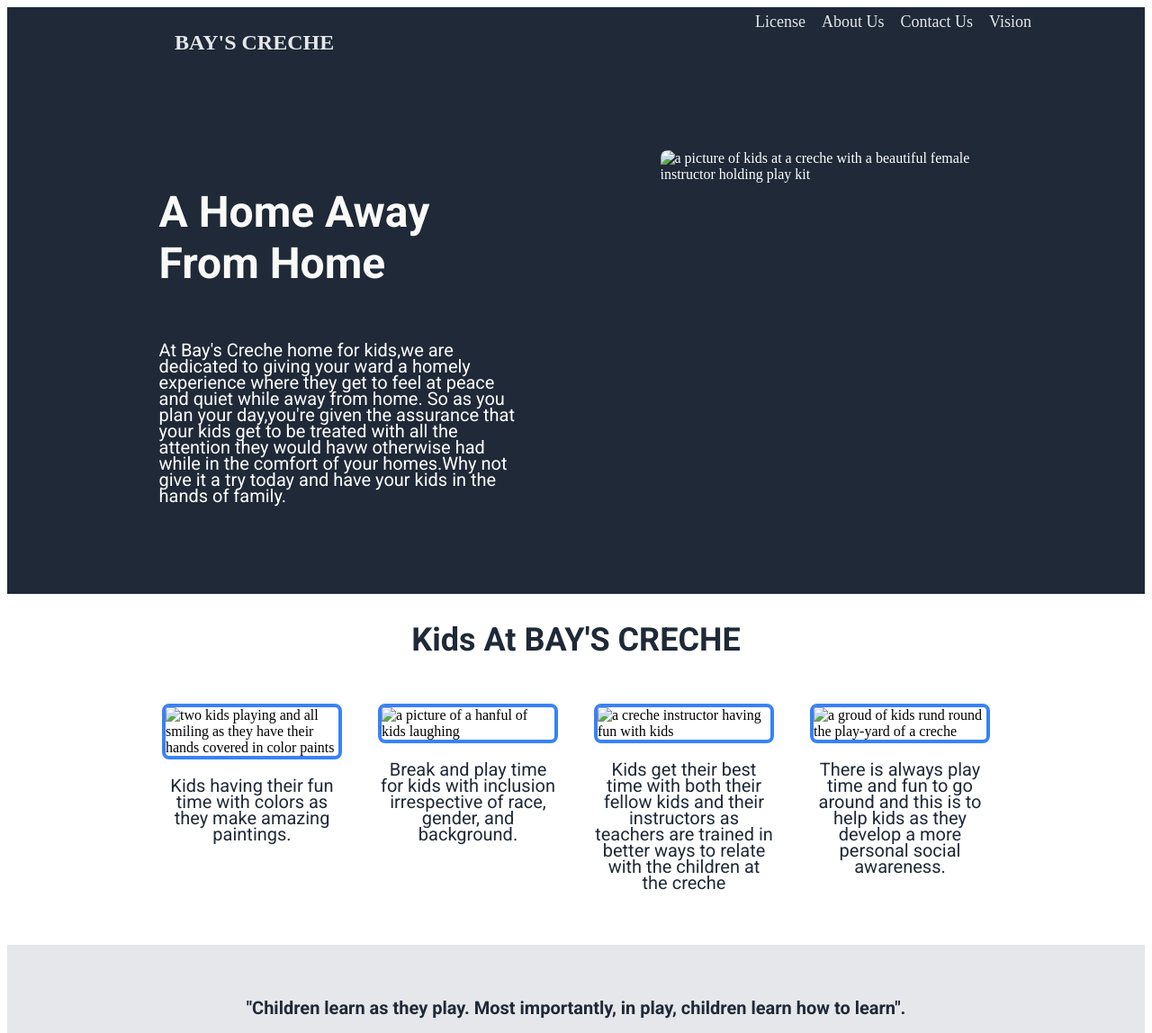
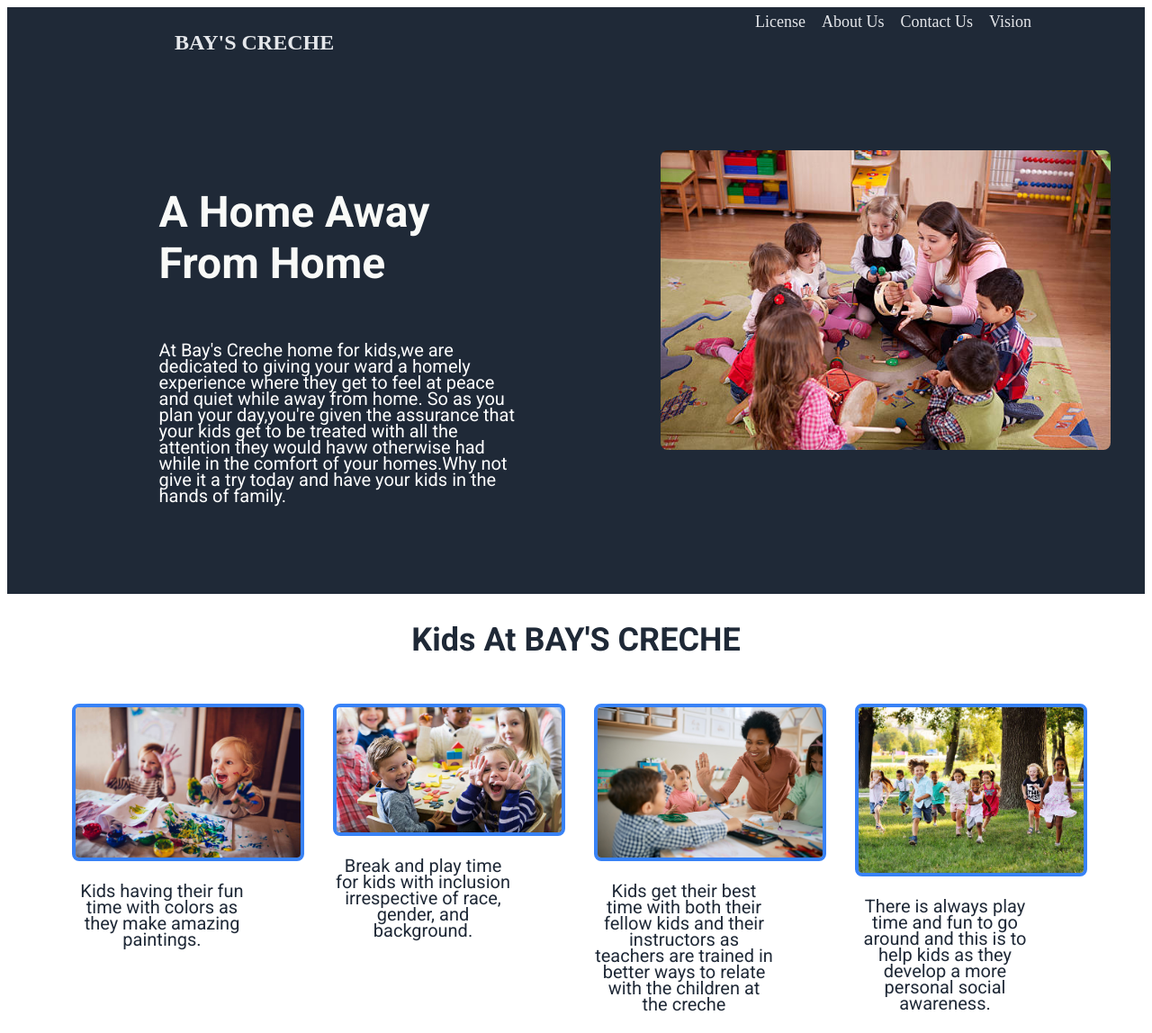
Before and after one commit to IvelDabs/landing_page, a plain HTML site: page index.html in a window 1280 px wide. Shown: the top 1148 px of the page at 90% size. Drawn offline with Linux system fonts and the light colour scheme; the site is published under a folder, as on GitHub Pages, so addresses that start at the root find nothing.

Commit message:
index.html

```diff
--- a/index.html
+++ b/index.html
@@ -35,7 +35,7 @@
       </div>
 
       <div class="images">
-        <img class="child" src="/images/child .jpg" alt="a picture of kids at a creche with a beautiful female instructor holding play kit">
+        <img class="child" src="images/child .jpg" alt="a picture of kids at a creche with a beautiful female instructor holding play kit">
       </div>
 
     </div>
@@ -48,22 +48,22 @@
   <div class="kids">
 
     <div class="boxes">
-      <img src="/images/child 5.jpg" alt=" two kids playing and all smiling as they have their hands covered in color paints">
+      <img src="images/child 5.jpg" alt=" two kids playing and all smiling as they have their hands covered in color paints">
       <p class="text">Kids having their fun time with colors as they make amazing paintings.</p>
     </div>
 
     <div class="boxes">
-      <img src="/images/child 6.jpg" alt="a picture of a hanful of kids laughing">
+      <img src="images/child 6.jpg" alt="a picture of a hanful of kids laughing">
       <p class="text">Break and play time for kids with inclusion irrespective of race, gender, and background.</p>
     </div>
 
     <div class="boxes">
-      <img src="/images/child2.jpg" alt="a creche instructor having fun with kids">
+      <img src="images/child2.jpg" alt="a creche instructor having fun with kids">
       <p class="text">Kids get their best time with both their fellow kids and their instructors as teachers are trained in better ways to relate with the children at the creche</p>
     </div>
 
     <div class="boxes">
-      <img src="/images/child4.jpg" alt="a groud of kids rund round the play-yard of a creche">
+      <img src="images/child4.jpg" alt="a groud of kids rund round the play-yard of a creche">
       <p class="text">There is always play time and fun to go around and this is to help kids as they develop a more personal social awareness.</p>
     </div>
 
```
